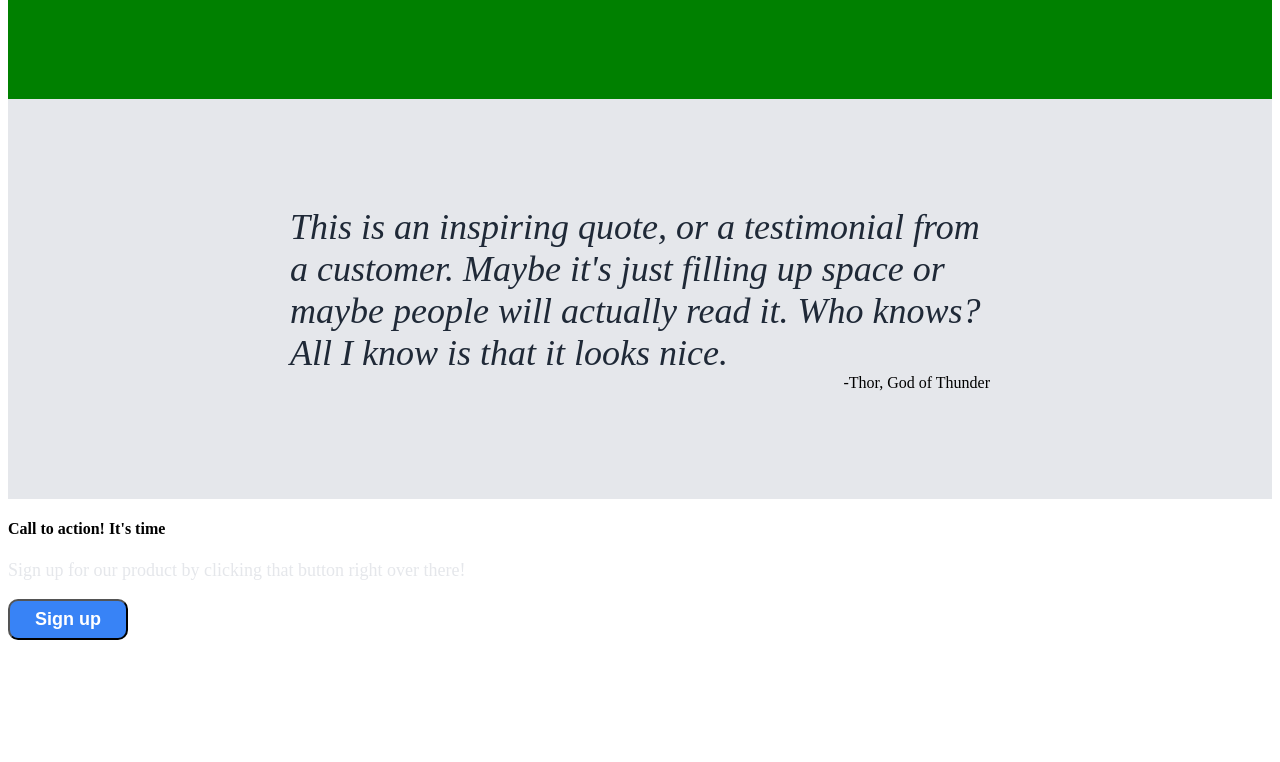
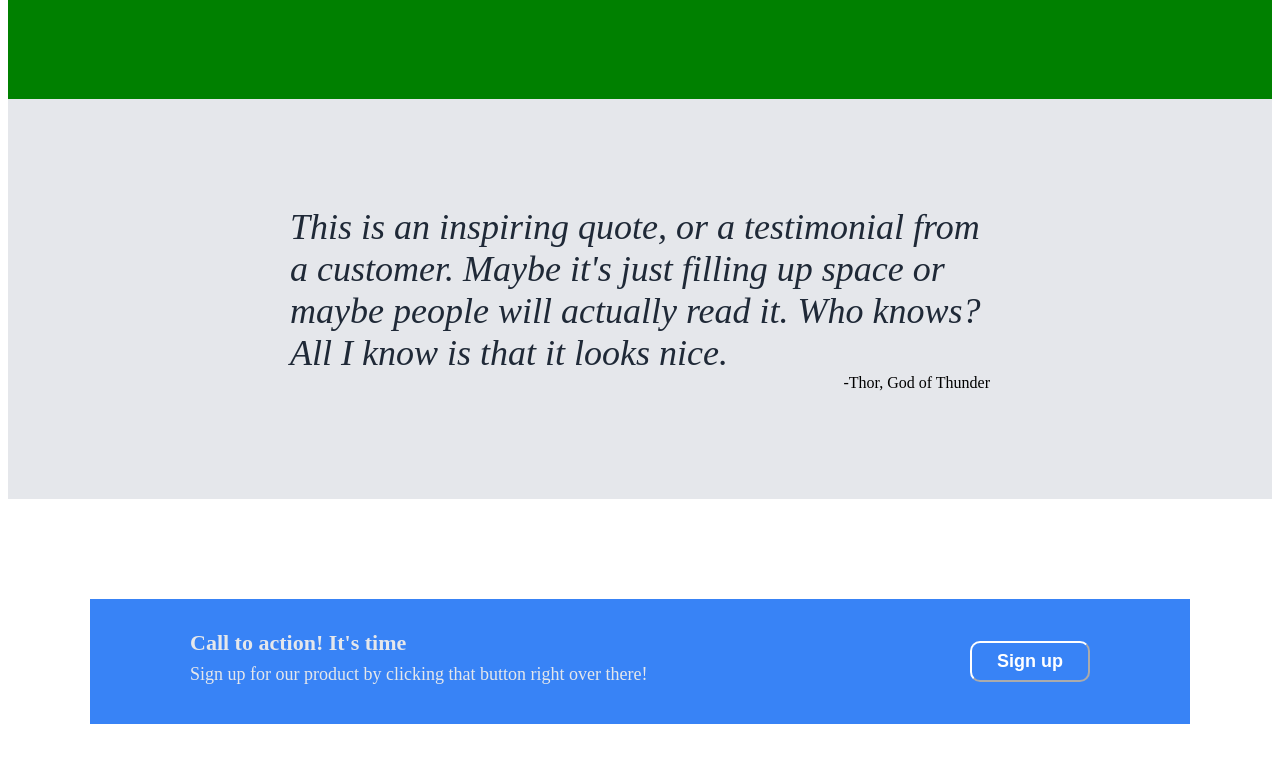
Before and after one commit to Flyfly01/landing-page, a plain HTML site: page index.html in a window 1280 px wide. Shown: the part 862-1624 px from the top of the page. Before the commit the page ends 1510 px from the top, so only its background shows below. Drawn offline with Linux system fonts and the light colour scheme.

Commit message:
Apply css changes for action section

```diff
--- a/styles.css
+++ b/styles.css
@@ -37,7 +37,7 @@ ul {
   color: #f9faf8;
 }
 
-/* MOVING ONTO SECTION 2 */
+/* MOVING ONTO 2ND SECTION  */
 
 .header .container {
   display: flex;
@@ -63,11 +63,13 @@ h1 {
   font-size: 48px;
   font-weight: bold;
   color: #f9faf8;
+  margin: 0;
 }
 
 p {
   font-size: 18px;
   color: #e5e7eb;
+  margin: 8px 0px;
 }
 
 button {
@@ -141,3 +143,39 @@ h3 {
   /* The section before this one matches same height so copying height value from there and applying 100% height like before in order to get elements centered */
   height: 400px;
 }
+
+/* MOVING ONTO 5TH SECTION */
+
+/* .action is holding THE ACTUAL BLUE CONTAINER. We want this container centered vertically and horizontally within the white action background. We need to put display flex in order to apply all these settings */
+.action {
+  height: 325px;
+  display: flex;
+  justify-content: center;
+  align-items: center;
+}
+
+/* Now have to take blue container and add display flex in order to get things to line up properly. This setup is a good example of a box within a box */
+.bluecontainer {
+  display: flex;
+  /* Applying same width as section 1 & 2 */
+  width: 1100px;
+  height: 125px;
+  justify-content: space-between;
+  align-items: center;
+  background-color: #3883f6;
+}
+
+.actionbutton button {
+  margin-right: 100px;
+  border-color: white;
+}
+
+h4 {
+  font-size: 22px;
+  color:#e5e7eb;
+  margin: 0;
+}
+
+.actiontext {
+  margin-left: 100px;
+}
```
